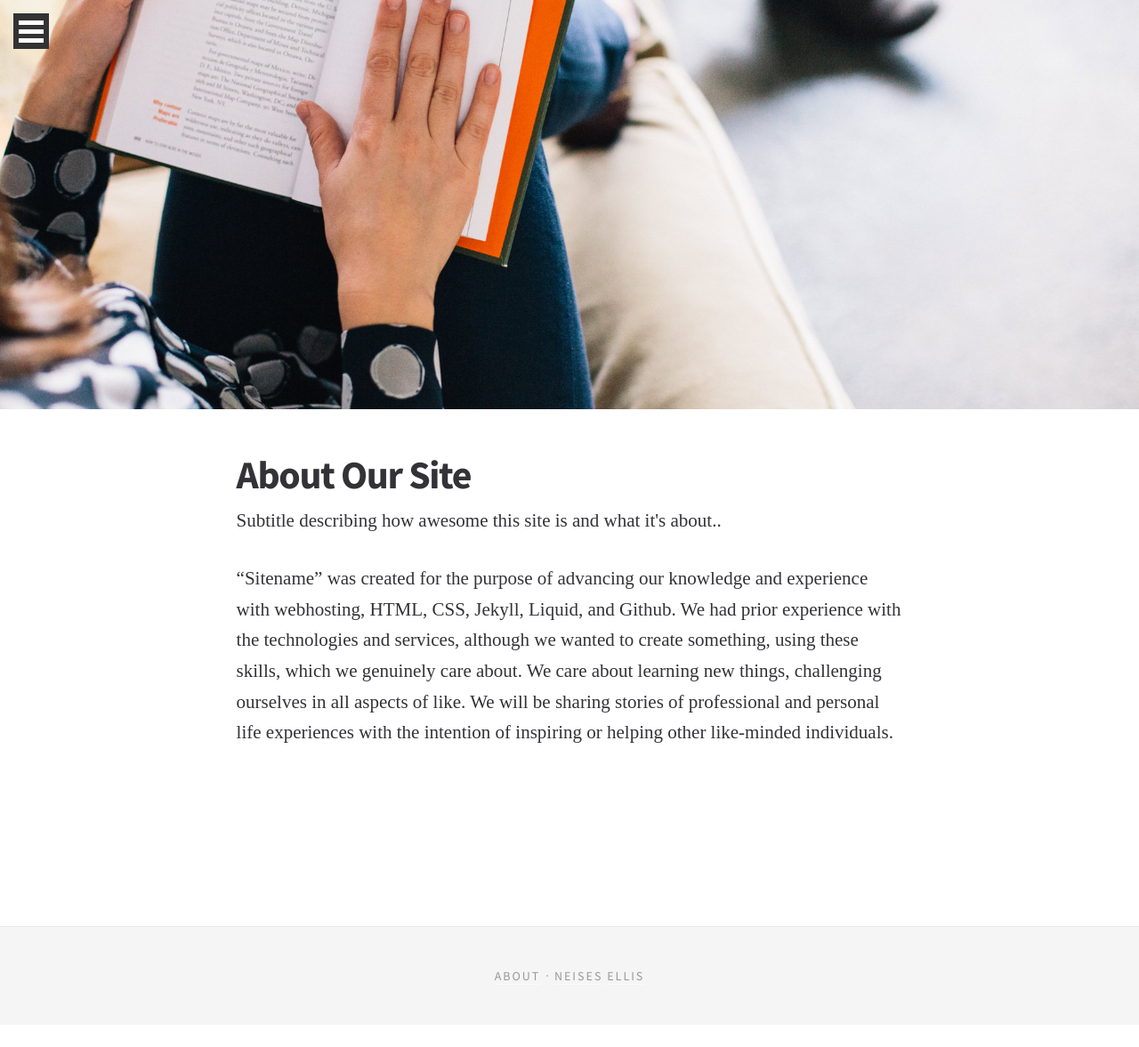
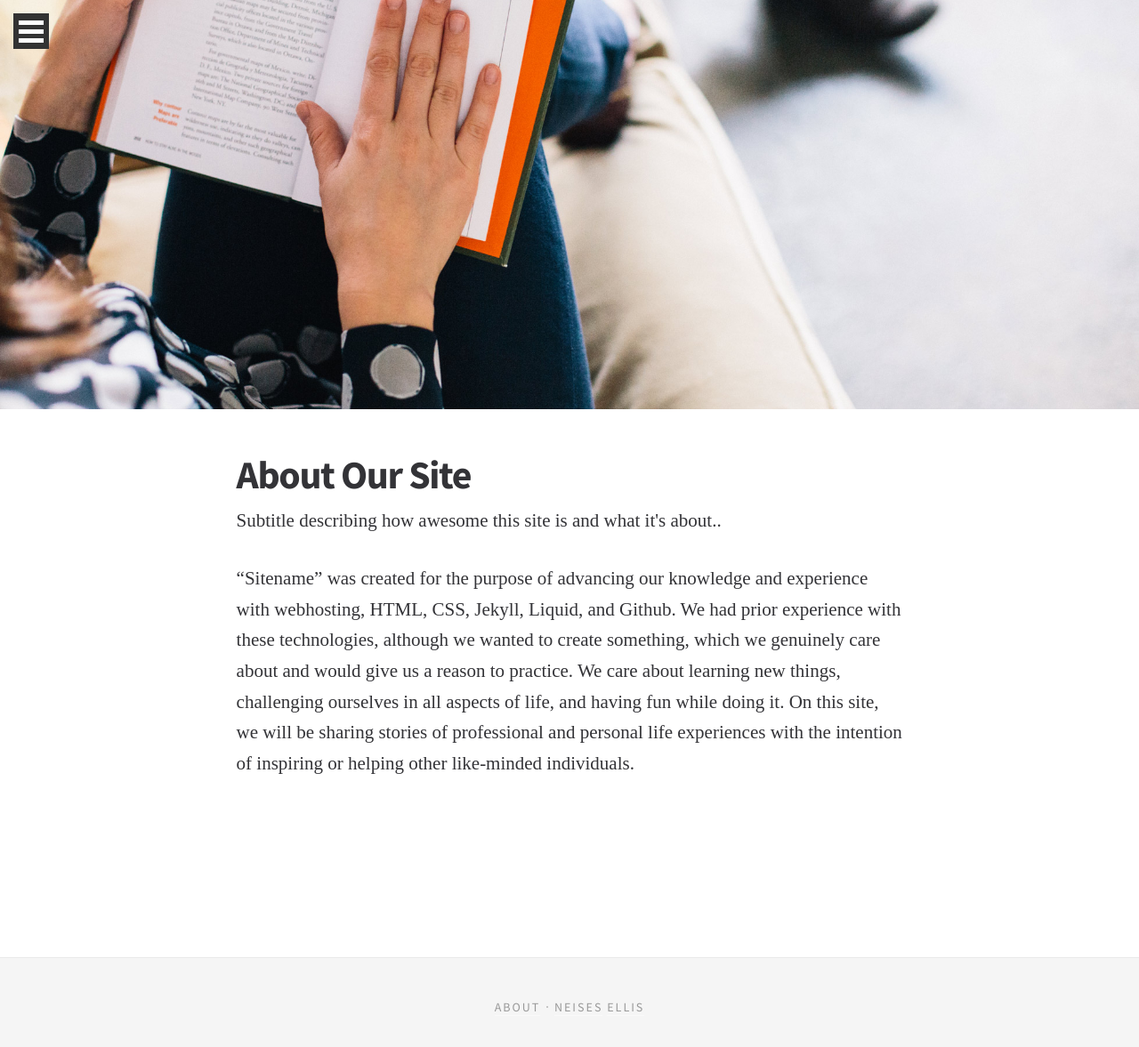
Before and after one commit to EJBlog/EJBlog.github.io, a Jekyll site: the page about.html, which Jekyll copies as it is, in a window 1280 px wide. Shown: the top 1177 px of the page at 89% size. Built offline with Jekyll 4.4.1, drawn with Linux system fonts in a browser that asks for light colours; nearby versions of some CDN libraries; some web fonts are replaced.

Commit message:
Update about.html

```diff
--- a/about.html
+++ b/about.html
@@ -65,9 +65,9 @@
                     <!-- Need to change all the content to describe the purpose of the site. -Evan -->
                     <p class="subtitle">Subtitle describing how awesome this site is and what it's about..</p>
 
-                    <p>“Sitename” was created for the purpose of advancing our knowledge and experience with webhosting, HTML, CSS, Jekyll, Liquid, and Github. We had prior experience with the technologies and services, although we wanted to create something, using these skills, which we genuinely care about.
-                    We care about learning new things, challenging ourselves in all aspects of like.
-                    We will be sharing stories of professional and personal life experiences with the intention of inspiring or helping other like-minded individuals.</p>
+                    <p>“Sitename” was created for the purpose of advancing our knowledge and experience with webhosting, HTML, CSS, Jekyll, Liquid, and Github. We had prior experience with these technologies, although we wanted to create something, which we genuinely care about and would give us a reason to practice.
+                    We care about learning new things, challenging ourselves in all aspects of life, and having fun while doing it.
+                    On this site, we will be sharing stories of professional and personal life experiences with the intention of inspiring or helping other like-minded individuals.</p>
 
                 </div><!-- main-content/col -->
             </div> <!--/row -->
```
